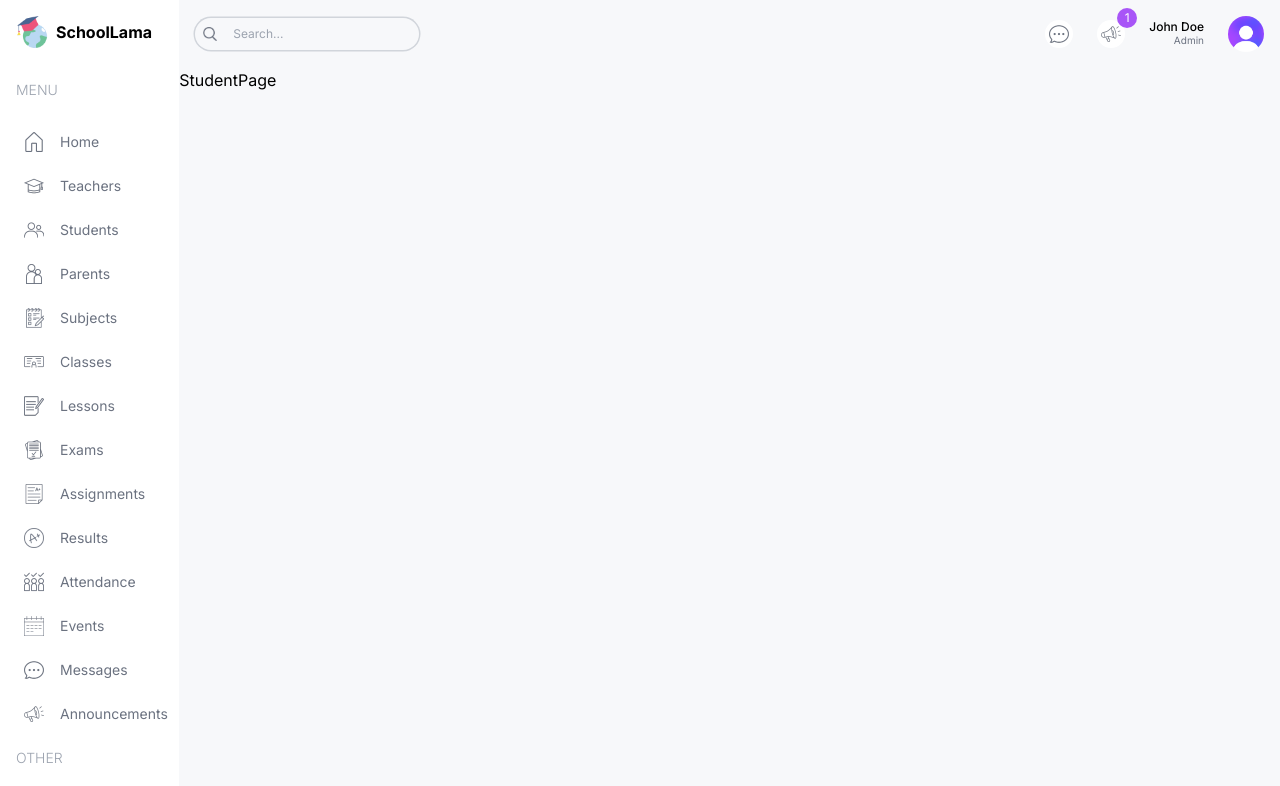
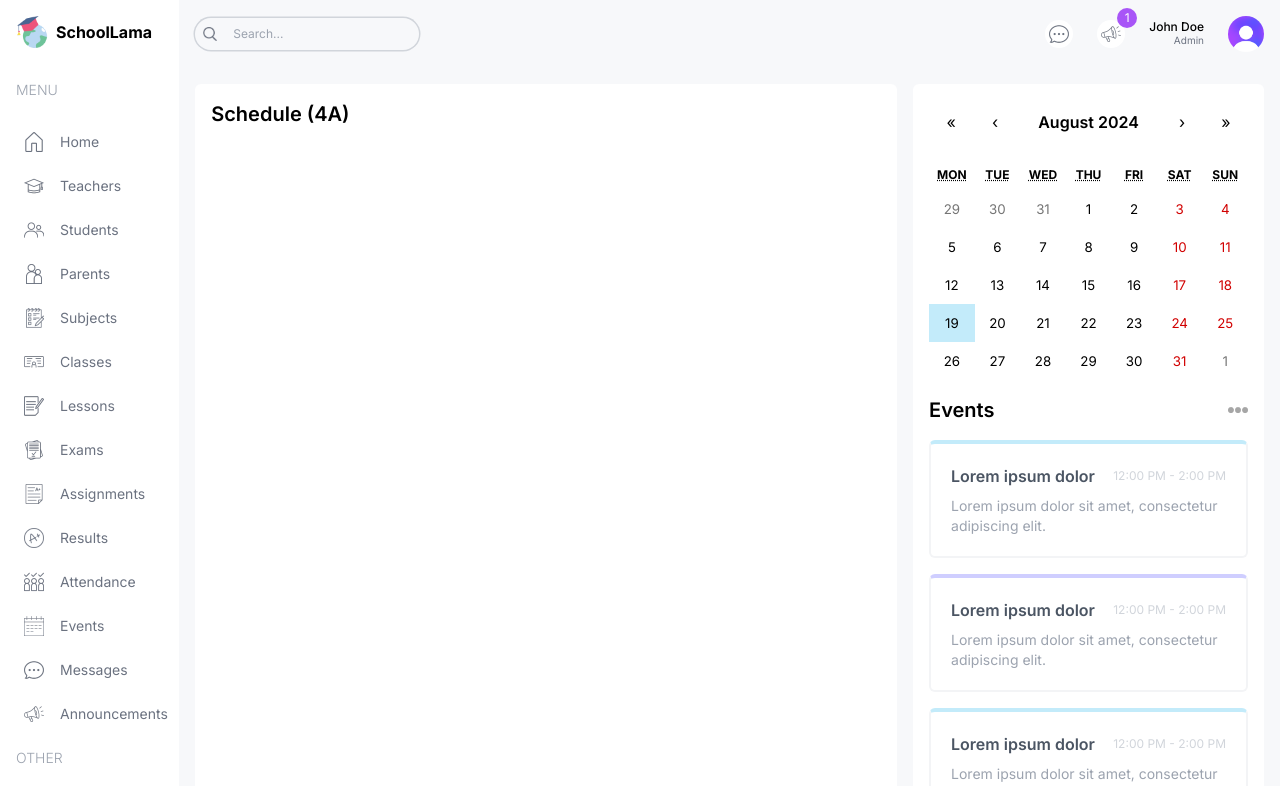
Before and after one commit to JeanCarlos80s/next-school-dashboard, a Next.js app: page /student in a window 1280 px wide. Shown: the top 786 px of the page. Built offline with nearby package versions, Linux system fonts and the light colour scheme.

Commit message:
Initial studant page

```diff
--- a/src/app/(dashboard)/student/page.tsx
+++ b/src/app/(dashboard)/student/page.tsx
@@ -1,6 +1,22 @@
+import Announcements from "@/components/Announcements"
+import EventCalendar from "@/components/EventCalendar"
+
 const StudentPage = () => {
   return (
-    <div className=''>StudentPage</div>
+    <div className='flex p-4 gap-4 flex-col xl:flex-row'>
+      {/* LEFT */}
+      <div className="w-full xl:w-2/3">
+        <div className="h-full bg-white p-4 rounded-md">
+          <h1 className="text-xl font-semibold">Schedule (4A)</h1>
+        </div>
+      </div>
+
+      {/* RIGHT */}
+      <div className="w-full xl:w-1/3 flex flex-col gap-8">
+        <EventCalendar/>
+        <Announcements/>
+      </div>
+    </div>
   )
 }
 
```
